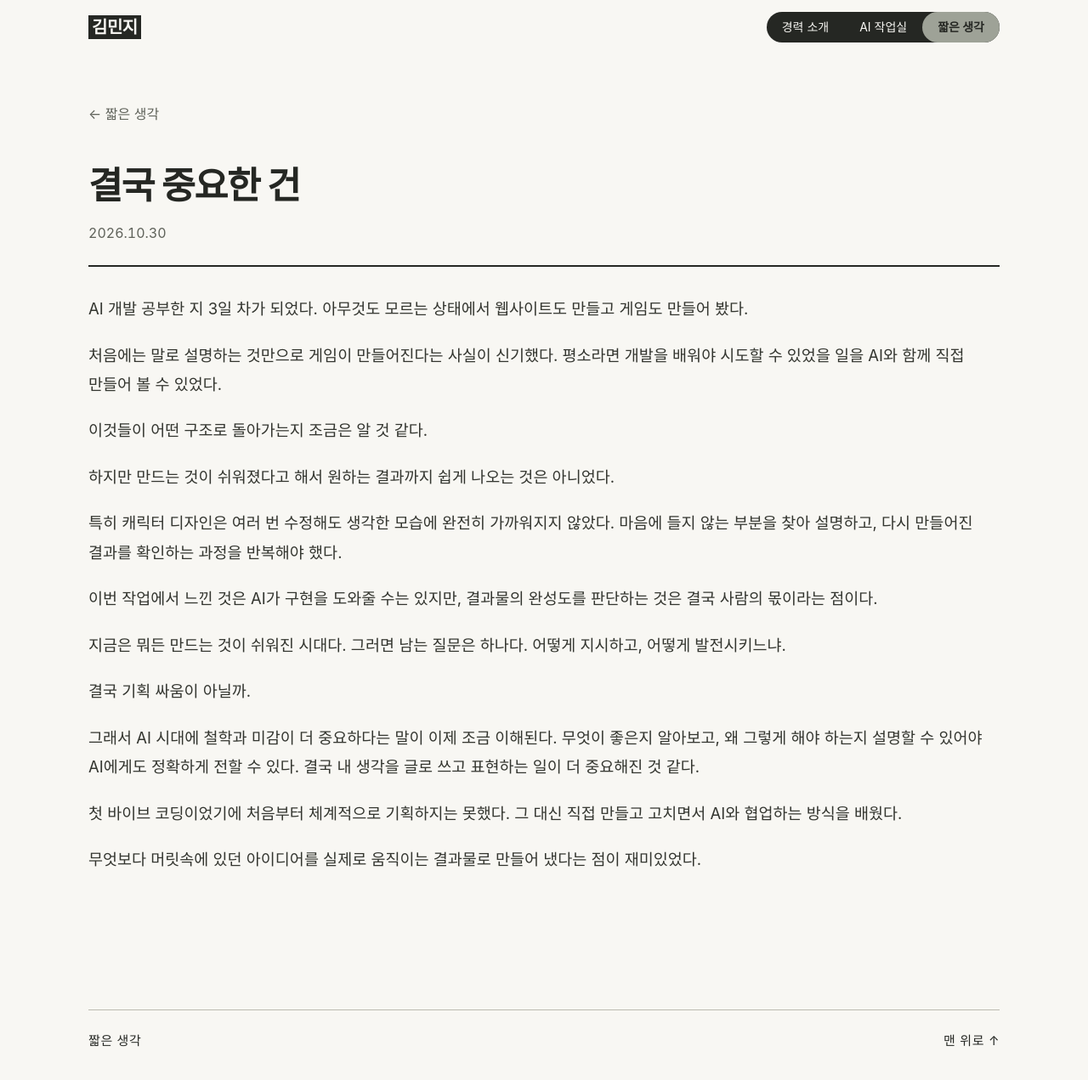
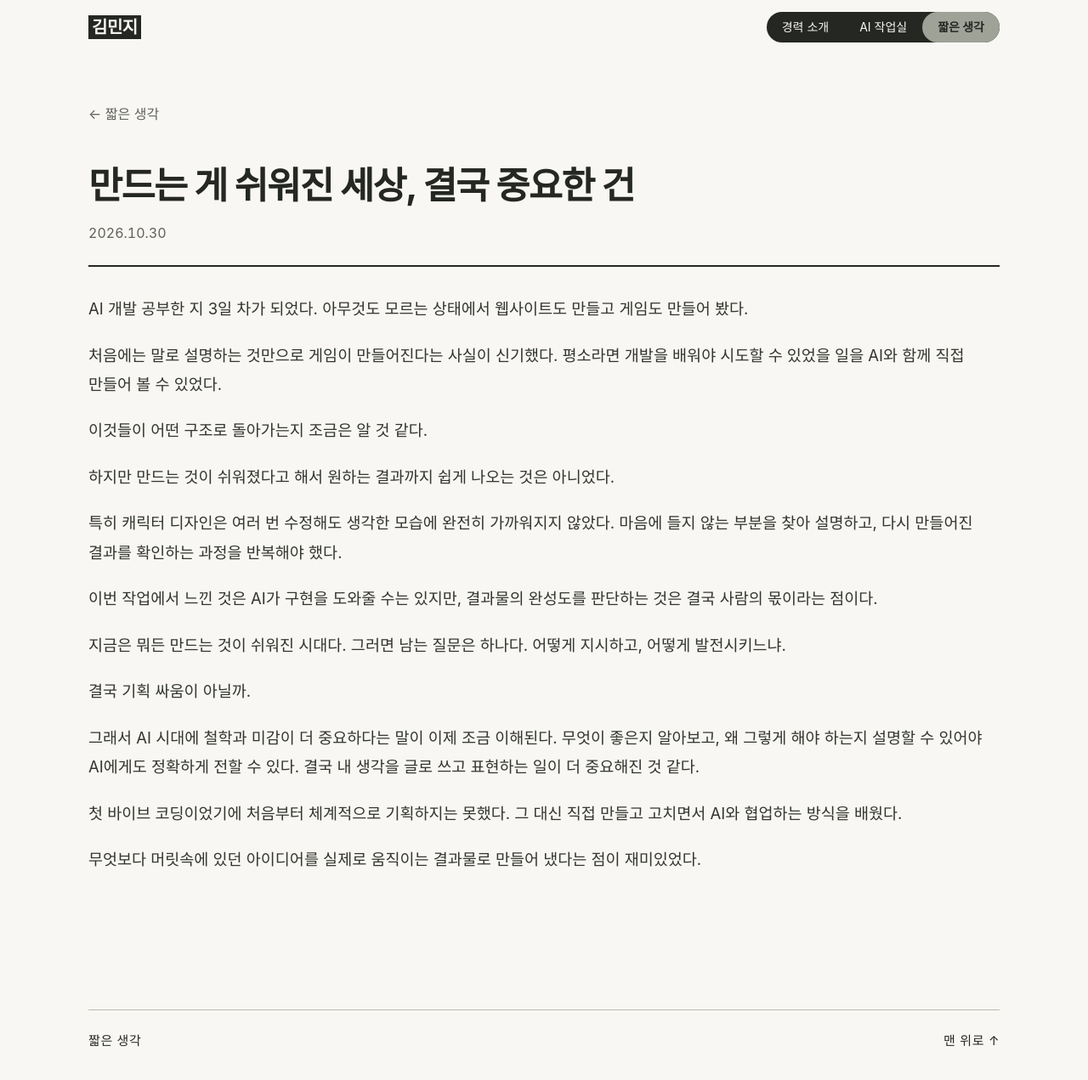
Before and after one commit to k-im-rose/k-im-rose.github.io, a Jekyll site: the page built from _thoughts/vibe-coding-planning.md, in a window 1280 px wide and 1279 px high. Shown: the top 1271 px of the window at 85% size. Built offline with Jekyll 4.4.1, drawn with Linux system fonts in a browser that asks for light colours; some web fonts are replaced.

Commit message:
짧은 생각: 제목에 "만드는 게 쉬워진 세상" 앞말 추가
Co-Authored-By: Claude Haiku 5.5 <noreply@anthropic.com>

```diff
--- a/_thoughts/vibe-coding-planning.md
+++ b/_thoughts/vibe-coding-planning.md
@@ -1,6 +1,6 @@
 ---
 layout: thought
-title: "결국 중요한 건"
+title: "만드는 게 쉬워진 세상, 결국 중요한 건"
 date: 2026-10-30 21:00:00 +0900
 summary: 말로 게임을 만들어 보고 깨달은, 사람이 할 몫
 ---
```
